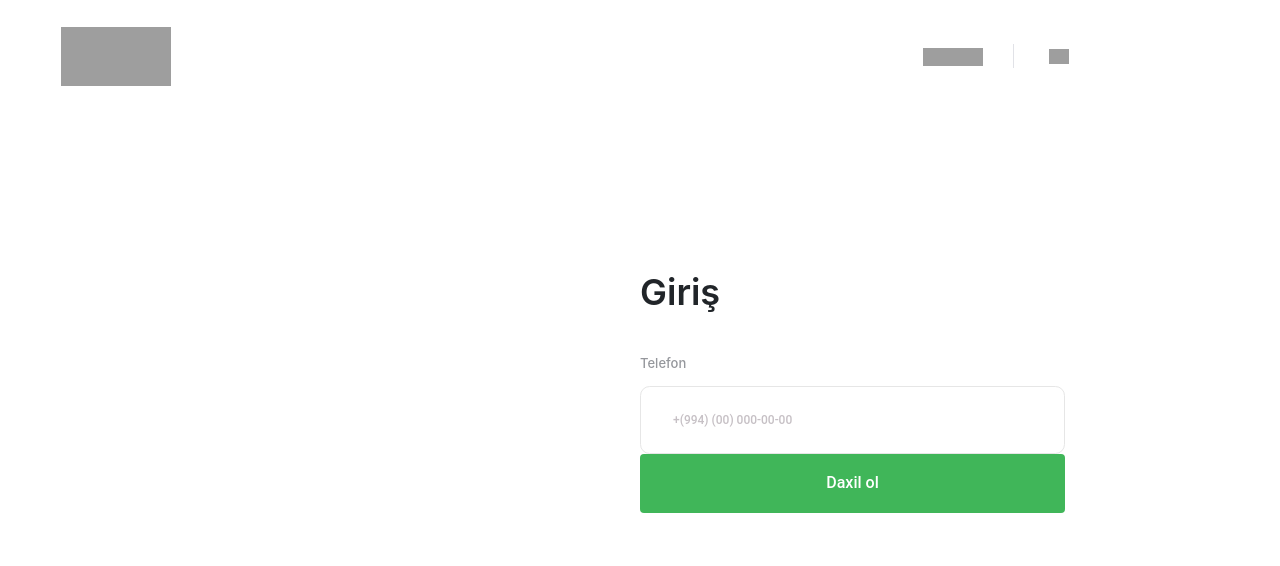
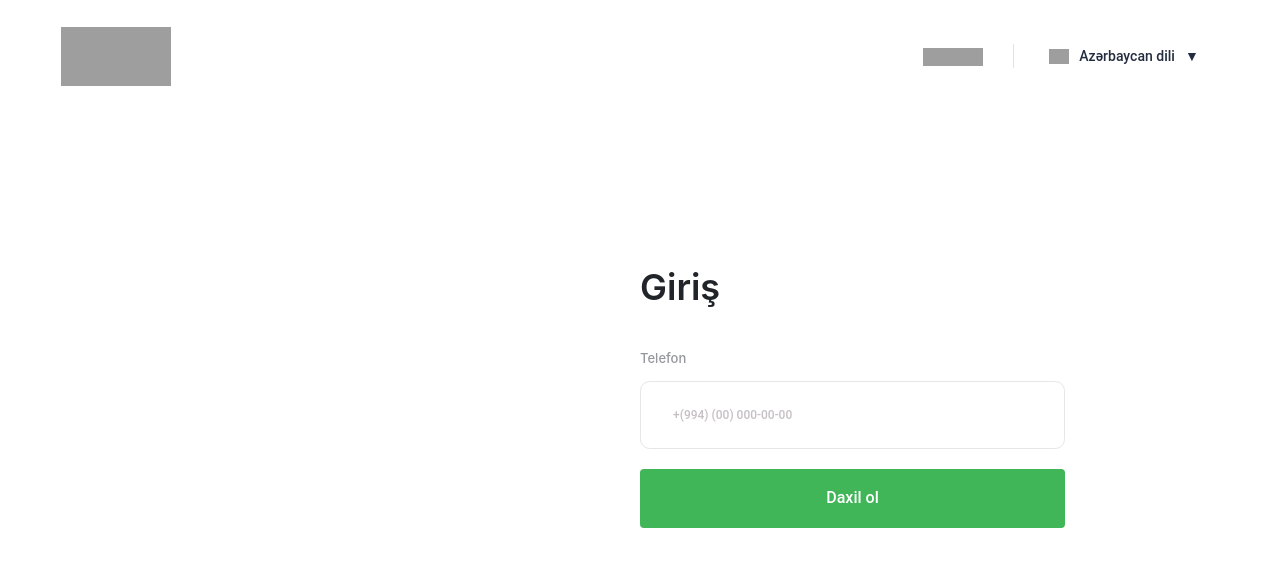
Before and after one commit to rovshanalizada7/Irshad-Electronics, a React (Vite) app: page /girish in a window 1280 px wide. Shown: the top 566 px of the page. Built offline with nearby package versions, Linux system fonts and the light colour scheme; grey boxes are pictures that could not be loaded; the HTML template or start-up script is replaced by a standard one.

Commit message:
shexsiKabinet style uptade

```diff
--- a/src/assets/Components/ShexsiKabinet/ShexsiKabinet.jsx
+++ b/src/assets/Components/ShexsiKabinet/ShexsiKabinet.jsx
@@ -53,7 +53,7 @@ const ShexsiKabinet = () => {
                 </div>
                 <div className="shexsi-kabinet-login">
                     <h1><a>Giriş</a></h1>
-                    <div class="form-group">
+                    <div class="form-groupp">
                         <div className='form'>
                             <label>Telefon</label>
                         <input name="phone" class="input" type="text" value="" id="mask-num" placeholder="+(994) (00) 000-00-00"></input>
--- a/src/assets/Components/ShexsiKabinet/shexsikabinet.css
+++ b/src/assets/Components/ShexsiKabinet/shexsikabinet.css
@@ -65,6 +65,7 @@
     align-items: center;
     gap: 10px;
     border: none;
+    color: #232d40;
 }
 
 .language-dropdown {
@@ -130,18 +131,18 @@
     font-weight: 600;
 }
 
-.form-group .form label {
+.form-groupp .form label {
     color: #95979c;
     font-size: 13px;
     margin-bottom: .8rem;
     font-family: "Inter", sans-serif;
 }
 
-.form-group .form{
+.form-groupp .form{
    display: flex;
    flex-direction: column;
 }
-.form-group .form input {
+.form-groupp .form input {
     border-color: #dadbdd;
     background: #fff;
     font-weight: 500;
@@ -153,17 +154,17 @@
     outline: none;
 }
 
-.form-group input::placeholder {
+.form-groupp input::placeholder {
     color: #C6C0C5;
 }
 
-.form-group {
+.form-groupp {
     display: flex;
     flex-direction: column;
     gap: 20px;
 }
 
-.form-group button {
+.form-groupp button {
     color: #fff;
     background: #40b659;
     border-radius: 6px;
@@ -177,7 +178,7 @@
     width: 425px;
 }
 
-.form-group button:hover {
+.form-groupp button:hover {
     color: #40b659;
     background-color: #fff;
     border: 1px solid #40b659;
```
